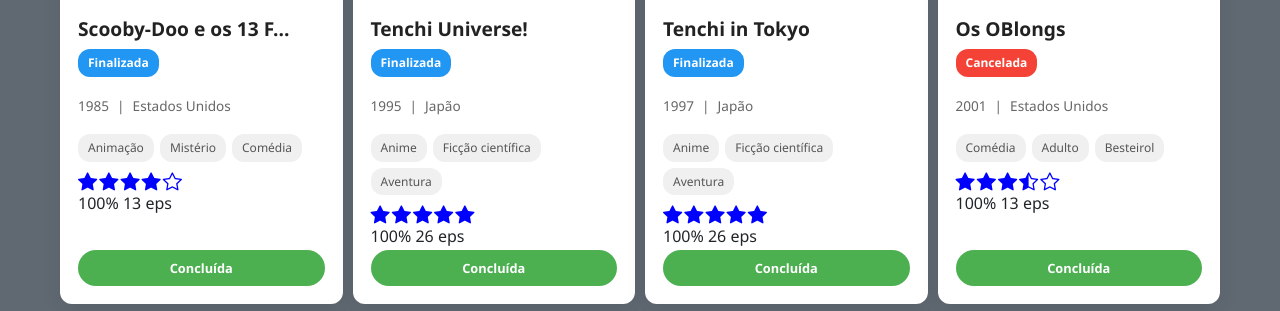
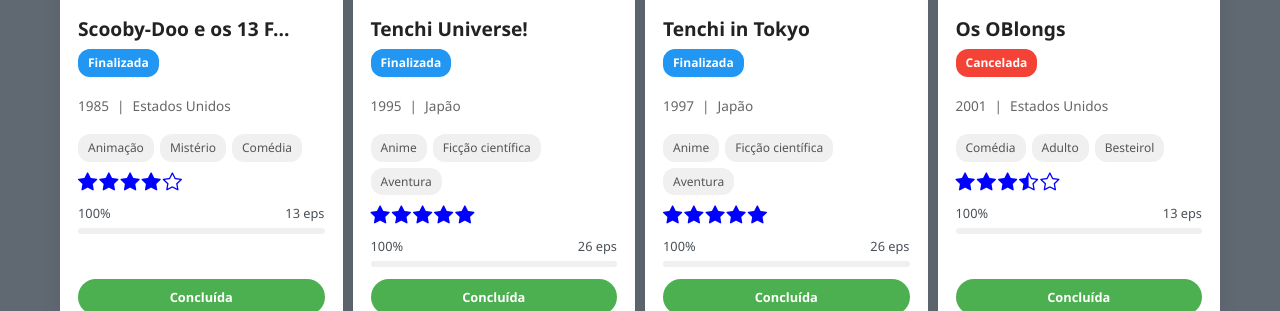
Before and after one commit to alanvaller13/serieDex, a PHP site: page /dexSeries/index.php in a window 1280 px wide. Shown: the part 993-1304 px from the top of the page. Run offline with PHP 8.4, Linux system fonts and the light colour scheme.

Commit message:
Update index.php

```diff
--- a/index.php
+++ b/index.php
@@ -542,17 +542,28 @@ function truncarTexto($texto, $limite = 20) {
       color: gold;
     }
 
-    .progresso {
+    .progress-container {
+        margin: 12px 0;
+    }
+
+    .progress-label {
+        display: flex;
+        justify-content: space-between;
+        font-size: 0.8rem;
+        color: var(--text-medium);
+        margin-bottom: 4px;
+    }
+
+    .progress-bar {
         height: 6px;
         background: #f0f0f0;
         border-radius: 3px;
-      margin: 12px 0 16px;
         overflow: hidden;
     }
 
-    .barra {
+    .progress-fill {
         height: 100%;
-      background: linear-gradient(90deg, var(--secondary-color), #ff6b6b);
+        background: var(--primary-gradient);
         border-radius: 3px;
         transition: width 0.6s ease;
     }
```
Lines whose indentation alone changed are shown as unchanged.
